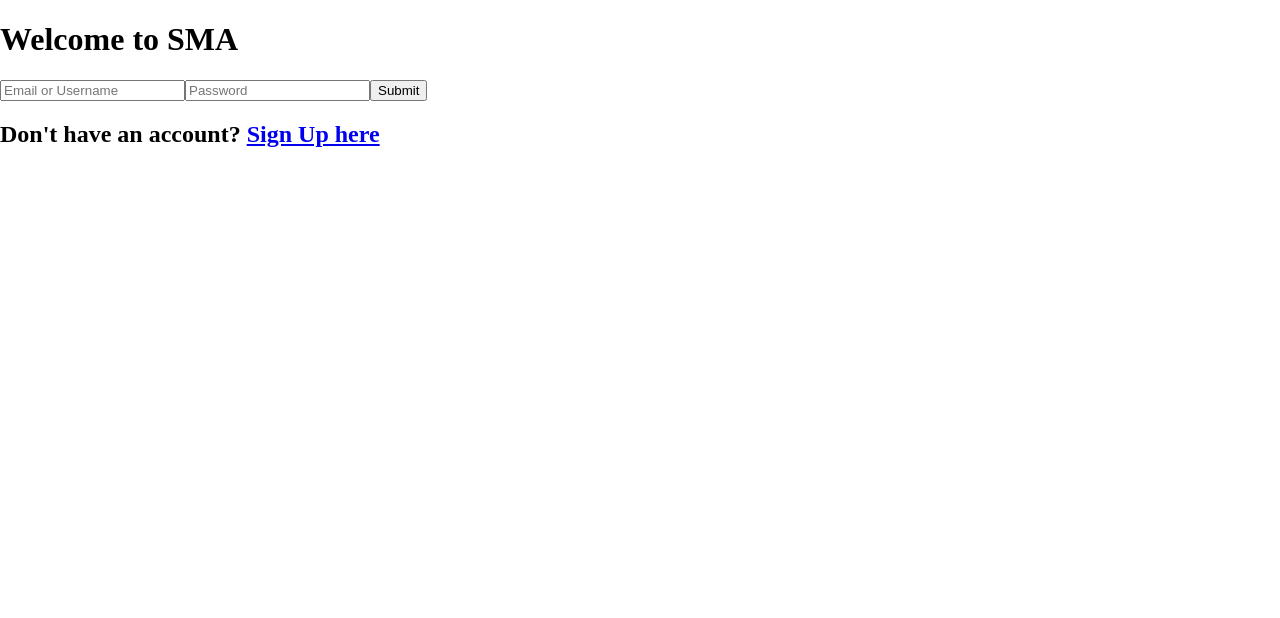
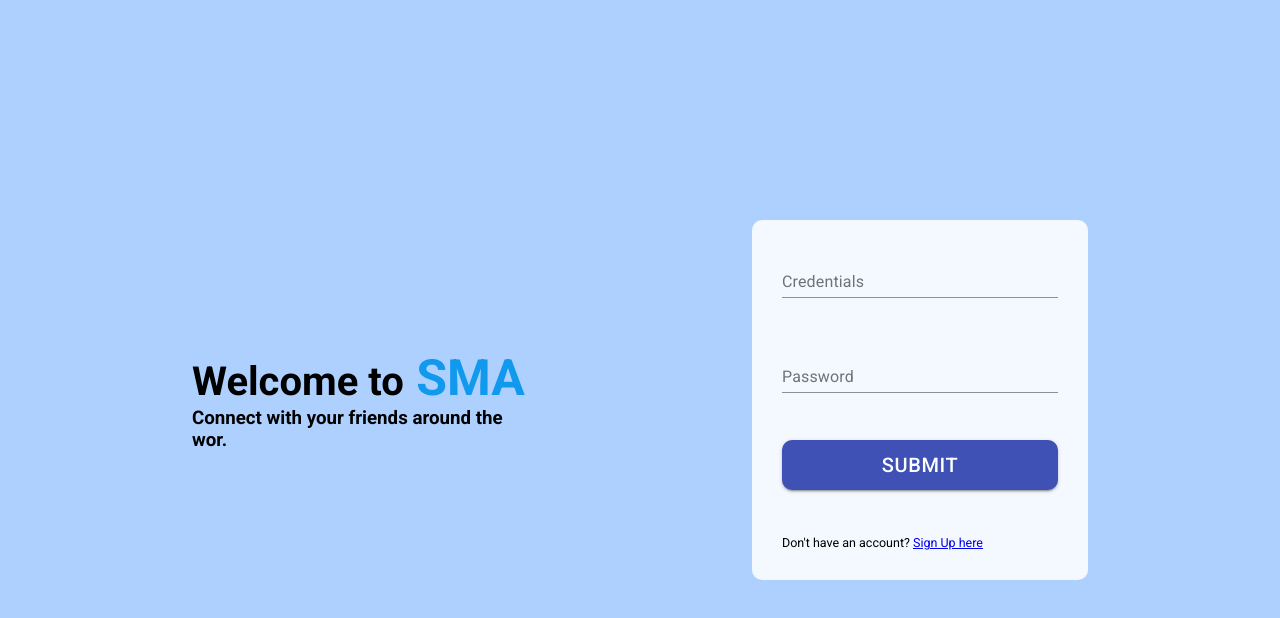
Before and after one commit to hegworks/social-media-frontend, a React (Create React App) app: page /signin in a window 1280 px wide. Shown: the top 618 px of the page. Built offline with nearby package versions, Linux system fonts and the light colour scheme.

Commit message:
Add style to sign in

```diff
--- a/package.json
+++ b/package.json
@@ -9,6 +9,7 @@
     "@testing-library/user-event": "^12.8.3",
     "axios": "^0.21.1",
     "dependencies": "0.0.1",
+    "node-sass": "^6.0.1",
     "react": "^17.0.2",
     "react-dom": "^17.0.2",
     "react-router-dom": "^5.2.0",
--- a/public/index.html
+++ b/public/index.html
@@ -3,6 +3,7 @@
   <head>
     <meta charset="utf-8" />
     <link rel="icon" href="%PUBLIC_URL%/favicon.ico" />
+    <link href="https://fonts.googleapis.com/css2?family=Roboto:wght@100;300;400;500;700&display=swap" rel="stylesheet">
     <meta name="viewport" content="width=device-width, initial-scale=1" />
     <meta name="theme-color" content="#000000" />
     <meta
@@ -25,7 +26,7 @@
       Learn how to configure a non-root public URL by running `npm run build`.
     -->
 	<link rel="stylesheet" href="style.css"/>
-    <title>React App</title>
+    <title>Social Media App</title>
   </head>
   <body>
     <noscript>You need to enable JavaScript to run this app.</noscript>
--- a/public/style.css
+++ b/public/style.css
@@ -1,3 +1,4 @@
-body {
+* {
 	margin: 0;
+	font-family: 'Roboto', sans-serif;
 }
--- a/src/components/SignIn.jsx
+++ b/src/components/SignIn.jsx
@@ -2,8 +2,24 @@ import React, { useState, useContext } from "react";
 import { Link } from "react-router-dom";
 import axios from "axios";
 import { useHistory } from "react-router";
+import './styles/signin.scss'
+import { Button, TextField } from "@material-ui/core"
+import { styled } from "@material-ui/core/styles"
+import { CookieManager } from "./CookieManager";
 
-import {CookieManager} from "./CookieManager";
+const SignInButton = styled(Button)({
+	height: 50,
+	borderRadius: 10,
+	border: "none",
+	fontSize: 20,
+	fontWeight: 500,
+	cursor: "pointer"
+});
+
+const SignInTextField = styled(TextField)({
+	height: 50,
+	fontSize: 18
+});
 
 const SignIn = props => {
 	// states
@@ -13,7 +29,7 @@ const SignIn = props => {
 	// react-router history
 	const history = useHistory();
 	// signin funciton from CookieManager
-	const {signin} = useContext(CookieManager)
+	const { signin } = useContext(CookieManager)
 
 	const handleSubmit = async e => {
 		e.preventDefault();
@@ -32,28 +48,43 @@ const SignIn = props => {
 	};
 
 	return (
-		<div>
-			<h1>Welcome to SMA</h1>
-			<form onSubmit={handleSubmit}>
-				<input
+		<div className="login">
+			<div className="login-Wrap">
+				<div className="login-left">
+					<h2 className="desc">Welcome to
+						<span> SMA </span>
+					</h2>
+					<h3>
+						Connect with your friends around the wor.
+					</h3>
+				</div>
+				<div className="login-right">
+					<form onSubmit={handleSubmit} className="loginBox">
+						<SignInTextField
+							id="standard-basic"
+							label="Credentials"
 							type="text"
 							value={creds}
 							name="creds"
-					placeholder="Email or Username"
+							placeholder="Your email or username"
 							onChange={event => setCreds(event.target.value)}
 						/>
-				<input
+						<SignInTextField
+							id="standard-basic"
+							label="Password"
 							type="password"
 							value={password}
 							name="password"
-					placeholder="Password"
+							placeholder="Your password"
 							onChange={event => setPssword(event.target.value)}
 						/>
-				<button>Submit</button>
+						<SignInButton type="submit" variant="contained" color="primary"> Submit </SignInButton>
+						<p>
+							Don't have an account? <Link to="/signup">Sign Up here</Link>
+						</p>
 					</form>
-			<h2>
-				Don't have an account? <Link to="/signup">Sign Up here</Link>
-			</h2>
+				</div>
+			</div>
 		</div>
 	);
 };
--- /dev/null
+++ b/src/components/styles/signin.scss
@@ -0,0 +1,97 @@
+$maxwidthmid: 700px;
+$maxwidthmin: 500px;
+$backgroundColor: #add0ff;
+$formColor: #f4f8ff;
+
+.login {
+  width: 100vw;
+  height: 100vh;
+  background-color: $backgroundColor;
+  display: flex;
+  align-items: center;
+  justify-content: center;
+}
+
+.login-Wrap {
+  width: 70%;
+  height: 70%;
+  display: flex;
+}
+
+.login-left,
+.login-right {
+  flex: 1;
+  display: flex;
+  flex-direction: column;
+  justify-content: center;
+}
+
+.login-right {
+  padding-left: 25%;
+
+  form {
+    p {
+      font-size: 12.5px;
+    }
+  }
+}
+
+.desc {
+  font-size: 40px;
+
+  span {
+    font-size: 50px;
+    font-weight: 800;
+    color: #1199ee;
+    margin-bottom: 10px;
+  }
+}
+
+.loginBox {
+  height: 300px;
+  padding: 30px;
+  background-color: $formColor;
+  border-radius: 10px;
+  display: flex;
+  flex-direction: column;
+  justify-content: space-between;
+}
+
+@media (max-width: $maxwidthmid) {
+  .login-Wrap {
+    width: 85%;
+    height: 70%;
+    display: flex;
+  }
+
+  .login-right {
+    padding-left: 10%;
+
+    form {
+      p {
+        font-size: 12.5px;
+      }
+    }
+  }
+}
+
+@media (max-width: $maxwidthmin) {
+  .login-Wrap {
+    display: block;
+    justify-content: center;
+    height: 75%;
+  }
+
+  .desc {
+    font-size: 30px;
+
+    span {
+      font-size: 35px;
+    }
+  }
+
+  .login-right {
+    padding-top: 10%;
+    padding-left: 0%;
+  }
+}
```
Also changed, not shown: 1 other file (tests, documents, lock files or other folders). Lines whose indentation alone changed are shown as unchanged.
